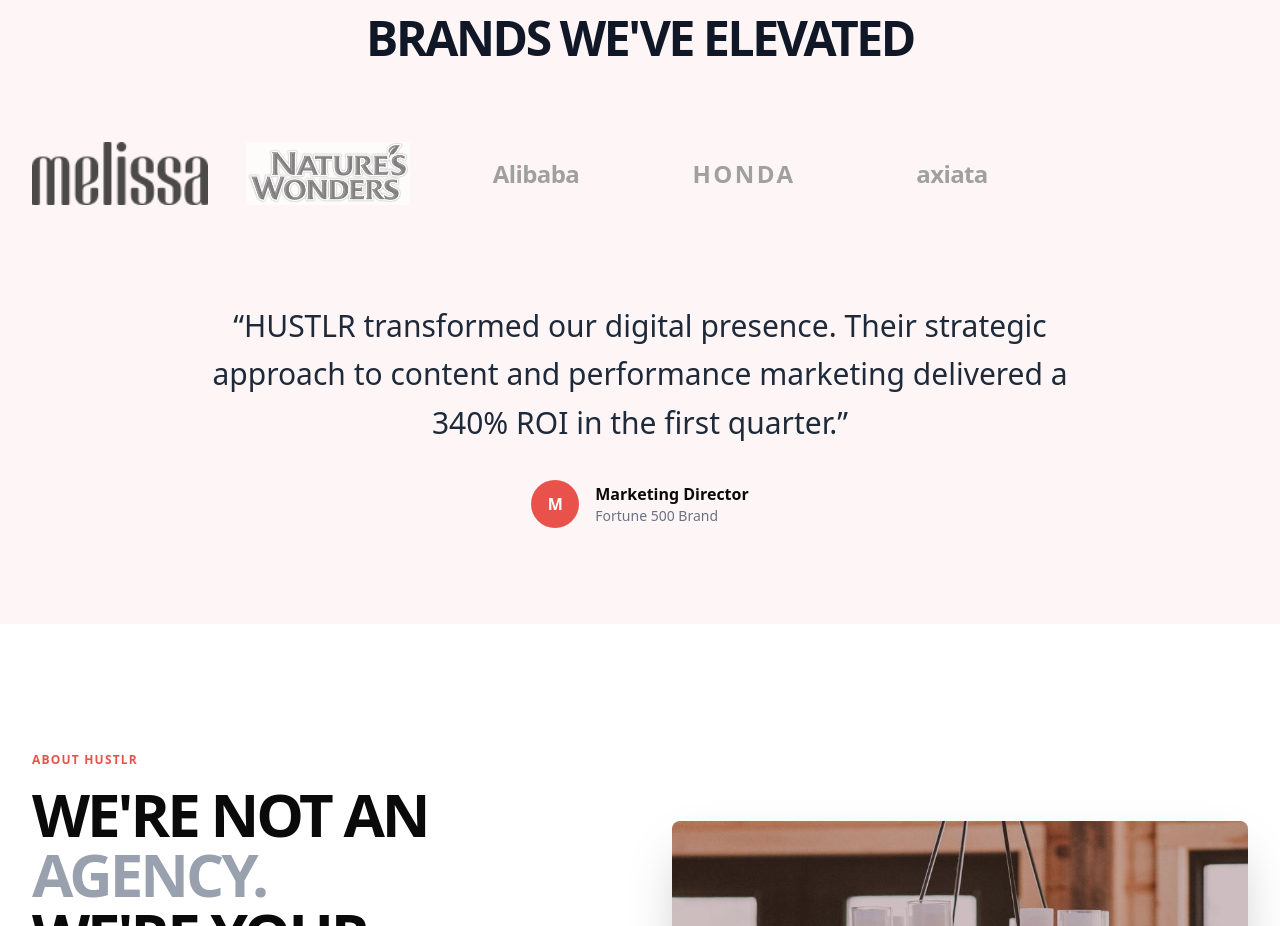
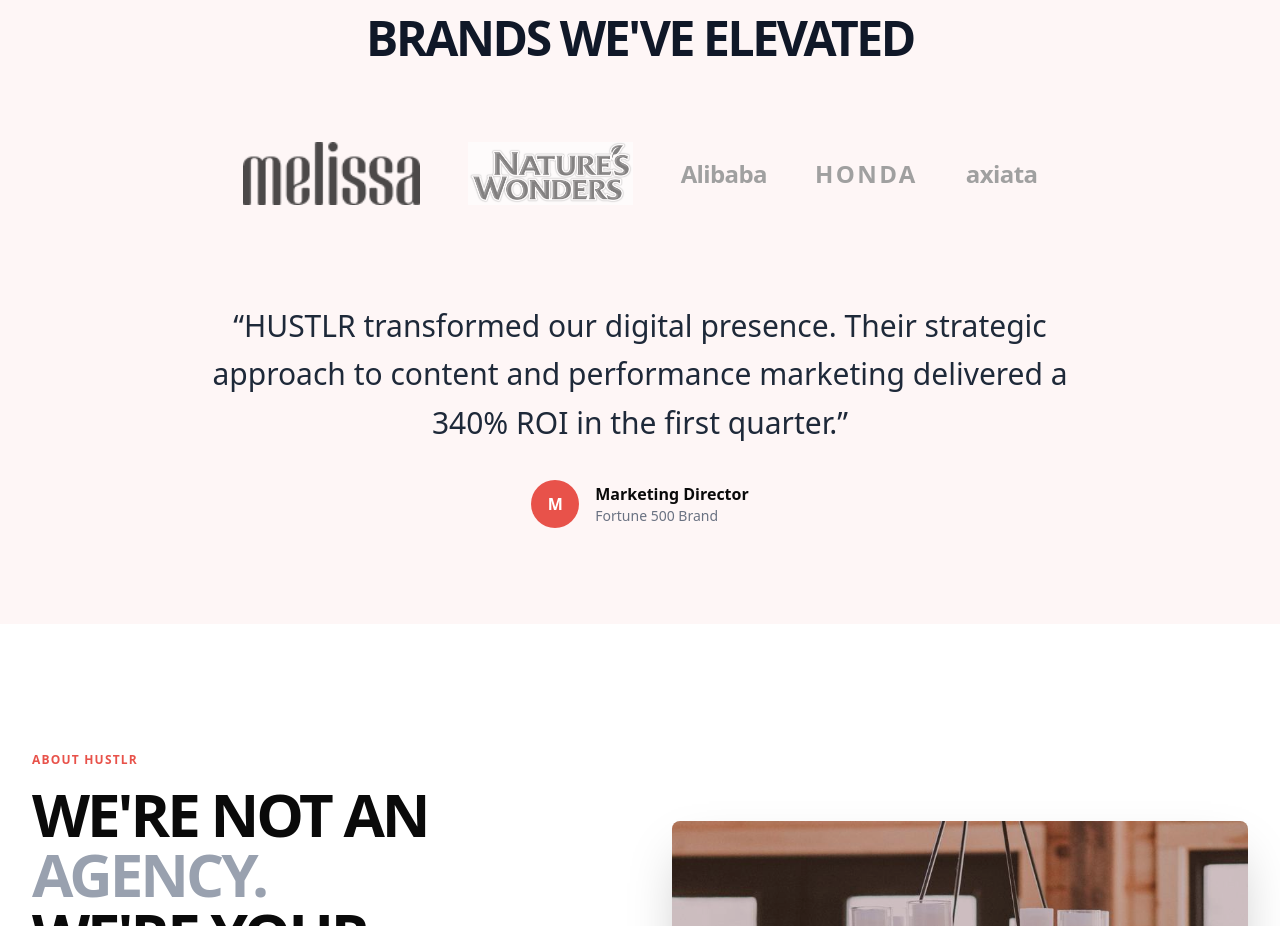
Before and after one commit to Simrumi/avobot-config, a Next.js app in the folder hustlr-web/: page / in a window 1280 px wide. Shown: the part 2520-3446 px from the top of the page. Built offline with nearby package versions, Linux system fonts and the light colour scheme.

Commit message:
Center client logos - changed to flex layout with justify-center

```diff
--- a/hustlr-web/src/app/components/Clients.tsx
+++ b/hustlr-web/src/app/components/Clients.tsx
@@ -46,7 +46,7 @@
 
         {/* Client Logos Grid */}
         <div
-          className={`grid grid-cols-2 md:grid-cols-3 lg:grid-cols-6 gap-8 items-center transition-all duration-1000 ${
+          className={`flex flex-wrap justify-center gap-8 md:gap-12 items-center transition-all duration-1000 ${
             isVisible ? "opacity-100 translate-y-0" : "opacity-0 translate-y-10"
           }`}
         >
```
